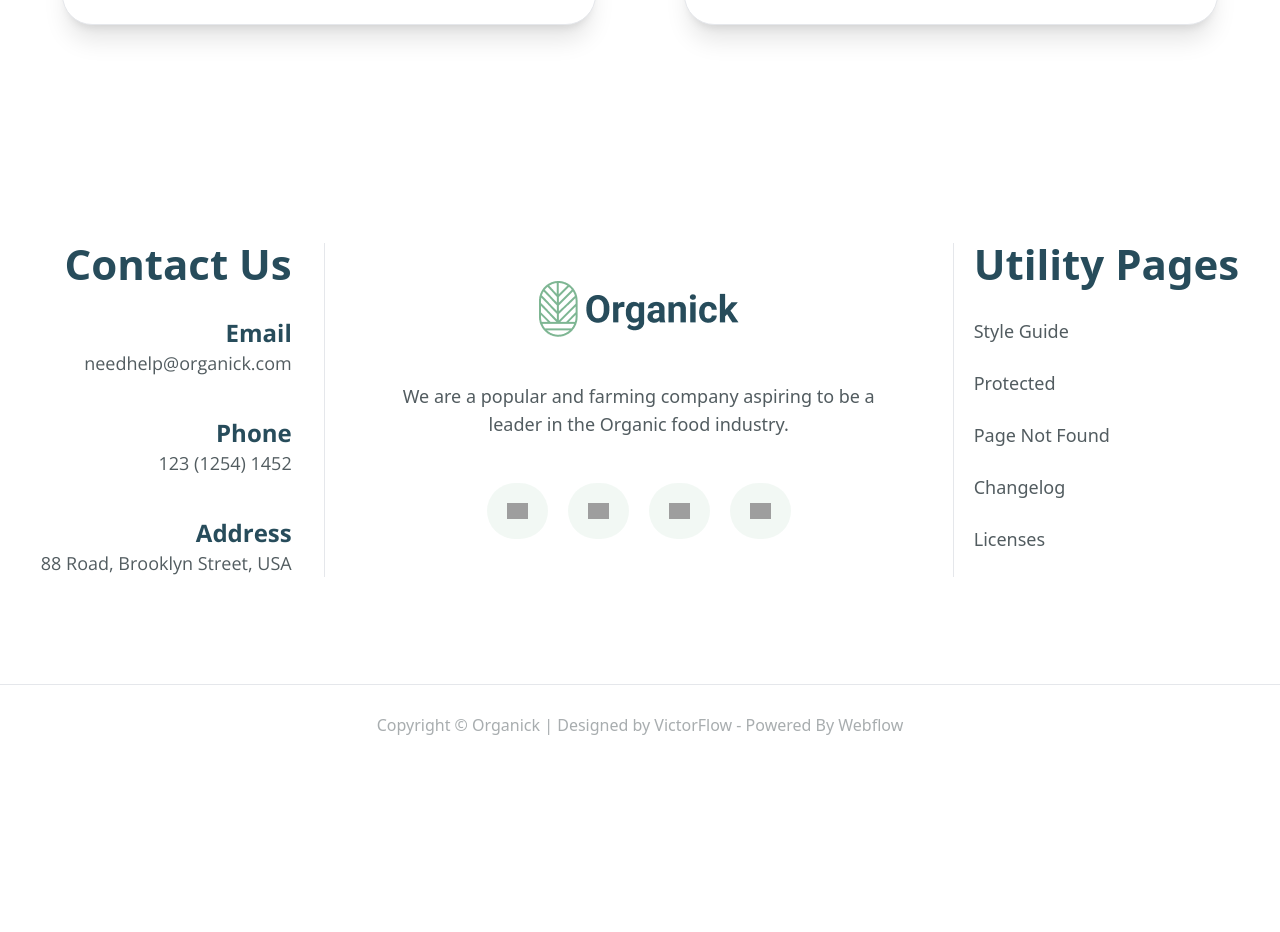
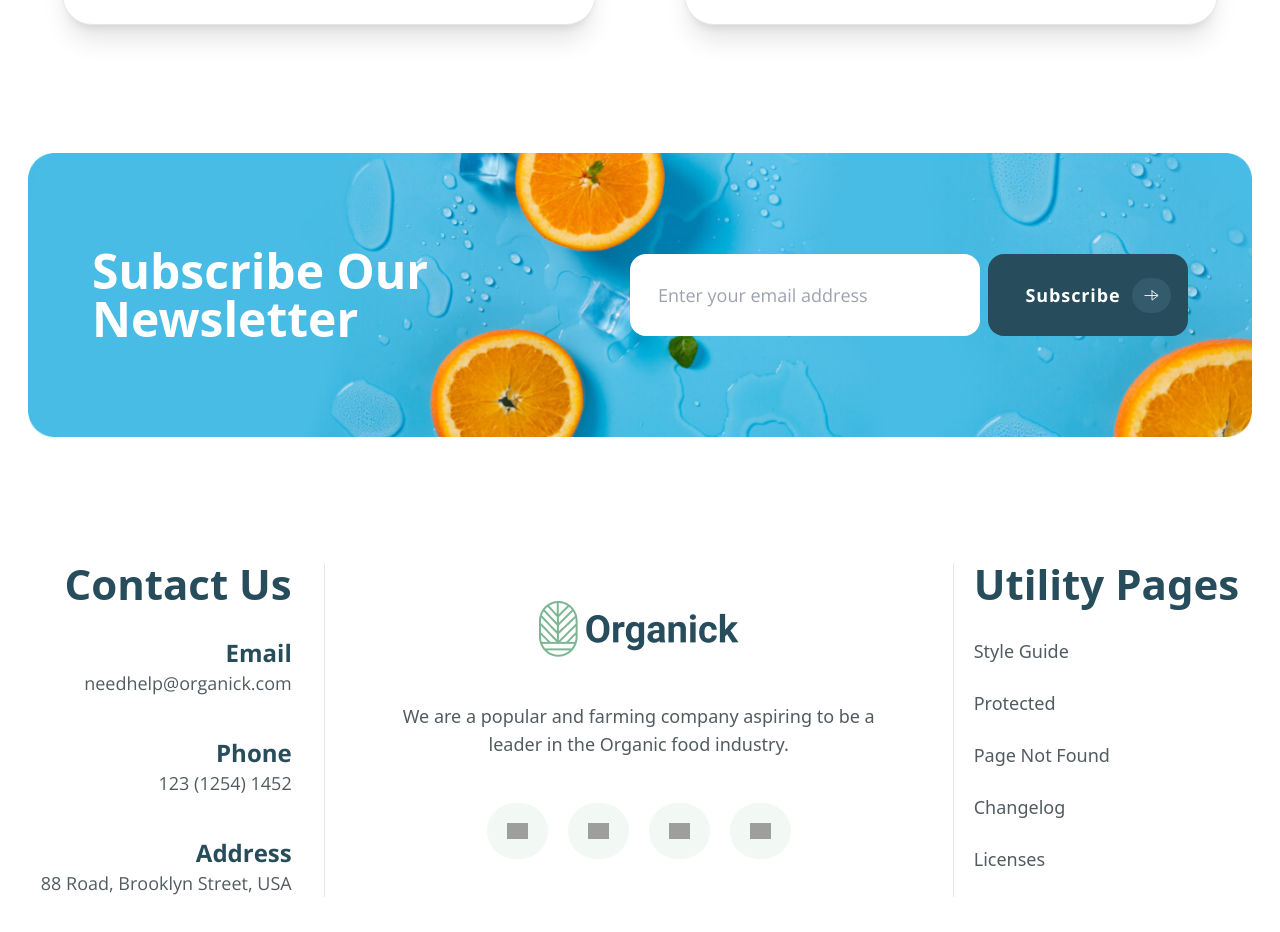
Before and after one commit to MenroMi/organic-store-app, a Next.js app: page / in a window 1280 px wide. Shown: the part 9772-10704 px from the top of the page. Before the commit the page ends 10537 px from the top, so only its background shows below. Built offline with nearby package versions, Linux system fonts and the light colour scheme; grey boxes are pictures that could not be loaded.

Commit message:
feat: added newsletter and make correct in others components

```diff
--- a/src/app/globals.css
+++ b/src/app/globals.css
@@ -72,7 +72,7 @@
 /* START: Footer styles */
 
 .general-footer {
-  @apply flex flex-col w-full min-h-[630px] pt-10;
+  @apply flex flex-col w-full min-h-[630px] pt-20;
 }
 
 .general-footer__nav-container {
@@ -208,7 +208,7 @@
 /* START: News styles */
 
 .news {
-  @apply min-h-[885px] pt-[130px] pb-[110px] px-8;
+  @apply min-h-[885px] pt-20 pb-16 px-8 sm:pt-[130px] sm:pb-[110px];
 }
 
 .news__container {
@@ -236,3 +236,27 @@
 }
 
 /* END: News styles */
+
+/* START: Newsletter styles */
+
+.newsletter-section {
+  @apply px-7 flex justify-center;
+}
+
+.newsletter {
+  @apply bg-newsletter-img bg-cover bg-no-repeat bg-center flex flex-col justify-center items-center gap-5 w-full max-w-[1380px] h-[250px]  rounded-2xl px-5 sm:justify-between sm:flex-row sm:px-10 md:px-16 lg:rounded-none lg:bg-contain md:h-[320px];
+}
+
+.newsletter__descr {
+  @apply capitalize leading-[1.2] font-bold text-white text-xl max-sm:self-start sm:text-3xl lg:text-5xl;
+}
+
+.newsletter__form {
+  @apply font-['Open_Sans'] w-full flex flex-col items-end justify-end gap-2 sm:w-[300px] lg:flex-1 lg:flex-row;
+}
+
+.newsletter-input {
+  @apply text-base text-black/[0.5] rounded-md w-full pl-7 sm:max-w-[300px] md:text-lg h-[60px] lg:max-w-[350px] lg:h-[82px] lg:rounded-2xl;
+}
+
+/* END: Newsletter styles */
--- a/src/app/page.tsx
+++ b/src/app/page.tsx
@@ -9,6 +9,7 @@ import {
   EcoFriendly,
   ExploreNature,
   News,
+  Newsletter,
   Offers,
   Organic,
   Testimonial,
@@ -26,6 +27,7 @@ export default function Home() {
       <EcoFriendly />
       <Categories />
       <News />
+      <Newsletter />
     </main>
   );
 }
--- a/src/components/CustomButton/CustomButton.tsx
+++ b/src/components/CustomButton/CustomButton.tsx
@@ -12,9 +12,10 @@ const CustomButton: React.FC<ICustomButtonProps> = ({
   classNameArrow,
   classNameContent,
   title,
+  type,
 }) => {
   return (
-    <button className={classNameContainer} type="button">
+    <button className={classNameContainer} type={type || "button"}>
       <div
         className={twMerge(
           "w-full h-full flex justify-between items-center pl-8 pr-3",
--- /dev/null
+++ b/src/components/Newsletter/Newsletter.tsx
@@ -0,0 +1,64 @@
+"use client";
+
+import React, { useState } from "react";
+import CustomButton from "@/components/CustomButton";
+
+const Newsletter = () => {
+  const [email, setEmail] = useState<string>("");
+
+  const handleSubmit = (e: React.FormEvent<HTMLFormElement>) => {
+    e.preventDefault();
+    alert(`Your email: ${email}. Now we remove it from db.`);
+    setEmail("");
+  };
+
+  return (
+    <section className="newsletter-section">
+      <div className="newsletter">
+        <p className="newsletter__descr">
+          subscribe our <br /> newsletter
+        </p>
+        <form onSubmit={handleSubmit} className="newsletter__form">
+          <input
+            onChange={(e) => setEmail(e.target.value)}
+            value={email}
+            type="email"
+            name="email"
+            placeholder="Enter your email address"
+            required
+            className="newsletter-input"
+          />
+          <CustomButton
+            type="submit"
+            title="Subscribe"
+            classNameContainer="
+                    bg-primary-green
+                    h-[50px]
+                    rounded-md
+                    w-full
+                    sm:w-[300px]
+                    max-lg:pl-5
+                    lg:h-[82px]
+                    lg:rounded-2xl
+                    lg:max-w-[200px]
+                "
+            classNameText="text-white lg:font-bold lg:text-lg tracking-wider"
+            classNameArrow="bg-[#335B6B] max-lg:p-1"
+            classNameContent="
+                    flex
+                    justify-start
+                    items-center
+                    max-lg:pr-0
+                    max-lg:pl-0
+                    max-lg:px-1
+                    max-lg:gap-4
+                    lg:justify-around
+                "
+          />
+        </form>
+      </div>
+    </section>
+  );
+};
+
+export default Newsletter;
--- /dev/null
+++ b/src/components/Newsletter/index.ts
@@ -0,0 +1,2 @@
+import Newsletter from "./Newsletter";
+export default Newsletter;
--- a/src/components/index.ts
+++ b/src/components/index.ts
@@ -9,6 +9,7 @@ import Offers from "./Offers";
 import EcoFriendly from "./EcoFriendly";
 import Categories from "./Categories";
 import News from "./News";
+import Newsletter from "./Newsletter";
 
 export {
   Navbar,
@@ -22,4 +23,5 @@ export {
   EcoFriendly,
   Categories,
   News,
+  Newsletter,
 };
--- a/src/types/index.ts
+++ b/src/types/index.ts
@@ -4,6 +4,7 @@ export interface ICustomButtonProps {
   classNameArrow?: string;
   classNameContent?: string;
   title: string;
+  type?: "button" | "submit" | "reset" | undefined;
 }
 
 export interface IBannerProps {
--- a/tailwind.config.js
+++ b/tailwind.config.js
@@ -23,6 +23,7 @@ module.exports = {
         "nature-bg": "url(/header-bg.png)",
         "testimonial-bg": "url(/Testimonial-bg.png)",
         "eco-friendly-bg": "url(/eco-friendly-frame-bg.png)",
+        "newsletter-img": "url(/subscribe-frame-bg.png)",
       },
     },
   },
```
